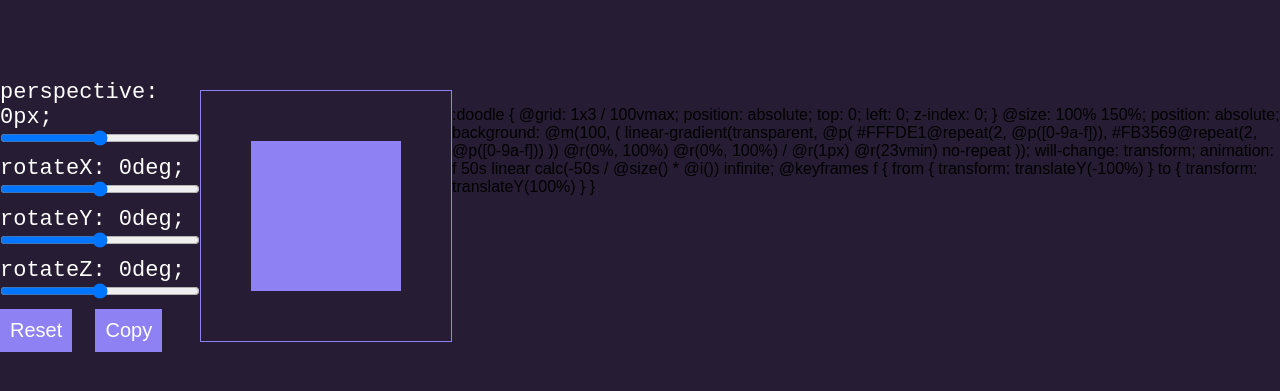
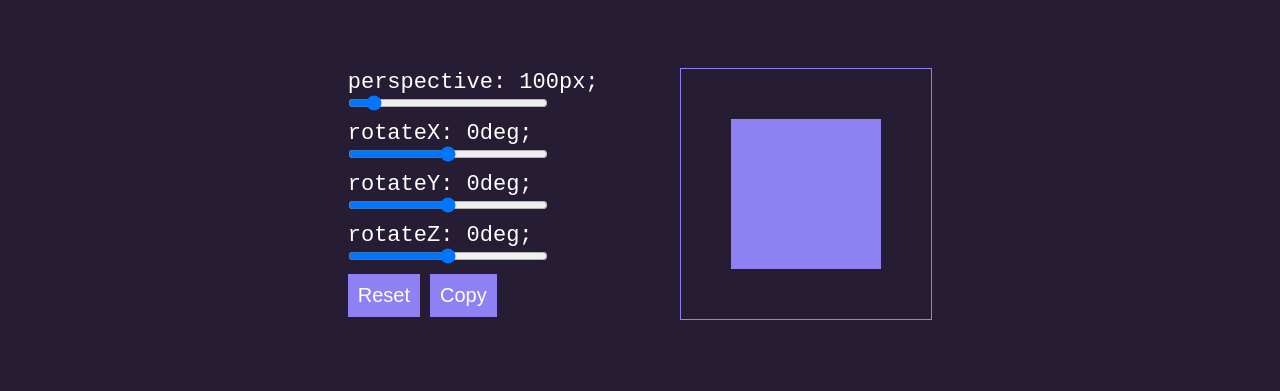
Before and after one commit to divineLush/vue-perspective-playground, a plain HTML site: page index.html in a window 1280 px wide. Shown: the part 249-640 px from the top of the page. Drawn offline with nearby package versions, Linux system fonts and the light colour scheme.

Commit message:
binding styles

```diff
--- a/app.js
+++ b/app.js
@@ -0,0 +1,24 @@
+let vm = Vue.createApp({
+  data() {
+    return {
+      perspective: 100,
+      rotateX: 0,
+      rotateY: 0,
+      rotateZ: 0,
+    }
+  },
+
+  computed: {
+    boxStyles() {
+      const perspective = `perspective(${this.perspective}px)`;
+      const rotateX = `rotateX(${this.rotateX}deg)`;
+      const rotateY = `rotateY(${this.rotateY}deg)`;
+      const rotateZ = `rotateZ(${this.rotateZ}deg)`;
+
+      return {
+        transform: `${perspective} ${rotateX} ${rotateY} ${rotateZ}`,
+      }
+    },
+  },
+})
+.mount('#app');
--- a/index.html
+++ b/index.html
@@ -12,17 +12,17 @@
     <main>
       <section class="settings">
         <div class="settings-container">
-          <label>perspective: 0px;</label>
-          <input type="range" min="0" max="999" />
+          <label>perspective: {{ perspective }}px;</label>
+          <input type="range" min="0" max="999" v-model="perspective" />
 
-          <label>rotateX: 0deg; </label>
-          <input type="range" min="-180" max="180" />
+          <label>rotateX: {{ rotateX }}deg; </label>
+          <input type="range" min="-180" max="180" v-model="rotateX" />
 
-          <label>rotateY: 0deg; </label>
-          <input type="range" min="-180" max="180" />
+          <label>rotateY: {{ rotateY }}deg; </label>
+          <input type="range" min="-180" max="180" v-model="rotateY" />
 
-          <label>rotateZ: 0deg; </label>
-          <input type="range" min="-180" max="180" />
+          <label>rotateZ: {{ rotateZ }}deg; </label>
+          <input type="range" min="-180" max="180" v-model="rotateZ" />
 
           <button type="button">Reset</button>
           <button type="button">Copy</button>
@@ -30,43 +30,13 @@
       </section>
       <section class="output">
         <div class="box-container">
-          <div class="box"></div>
+          <div class="box" :style="boxStyles"></div>
         </div>
       </section>
     </main>
 
   </div>
 
-  <css-doodle>
-    :doodle {
-    @grid: 1x3 / 100vmax;
-    position: absolute;
-    top: 0; left: 0;
-    z-index: 0;
-    }
-
-    @size: 100% 150%;
-    position: absolute;
-
-    background: @m(100, (
-    linear-gradient(transparent, @p(
-    #FFFDE1@repeat(2, @p([0-9a-f])),
-    #FB3569@repeat(2, @p([0-9a-f]))
-    ))
-    @r(0%, 100%) @r(0%, 100%) /
-    @r(1px) @r(23vmin)
-    no-repeat
-    ));
-
-    will-change: transform;
-    animation: f 50s linear calc(-50s / @size() * @i()) infinite;
-    @keyframes f {
-    from { transform: translateY(-100%) }
-    to { transform: translateY(100%) }
-    }
-  </css-doodle>
-
-  <script src="https://unpkg.com/css-doodle@0.6.1/css-doodle.min.js"></script>
   <script src="https://unpkg.com/vue@next"></script>
   <script src="app.js"></script>
 </body>
--- a/main.css
+++ b/main.css
@@ -69,6 +69,7 @@ button {
   outline: none;
   border: none;
   margin-right: 10px;
+  cursor: pointer;
 }
 
 label{
```
